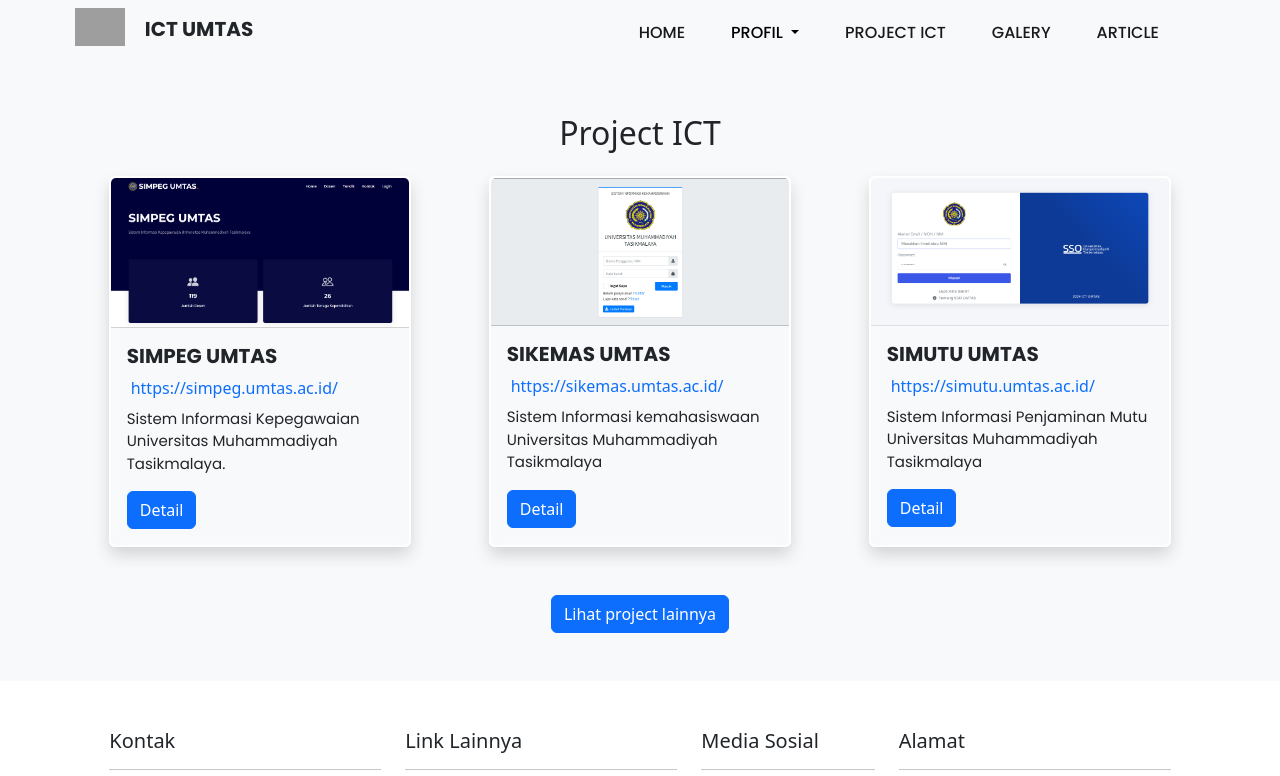
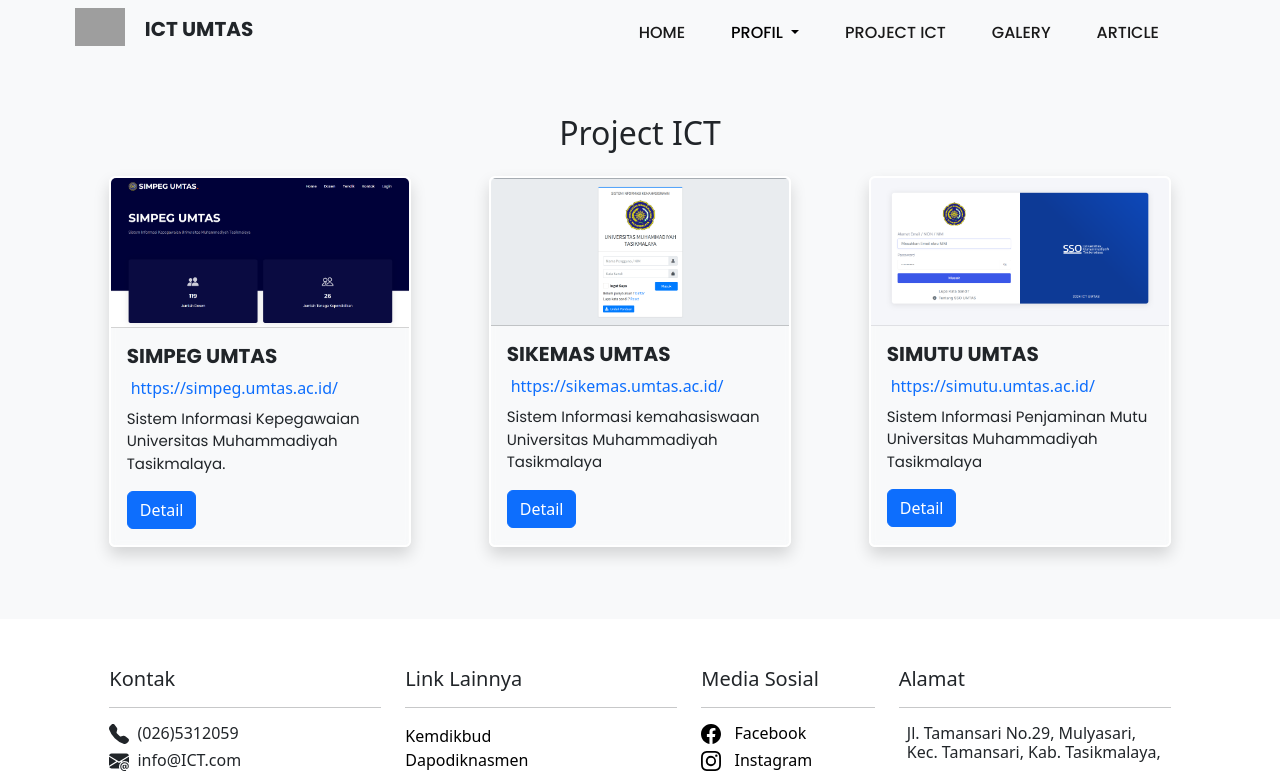
Before and after one commit to pkl-umtas/ICT-UMTAS, a Nuxt app: page /Ict in a window 1280 px wide. Shown: the top 776 px of the page. Built offline with nearby package versions, Linux system fonts and the light colour scheme; grey boxes are pictures that could not be loaded.

Commit message:
Update index.vue

```diff
--- a/pages/Ict/index.vue
+++ b/pages/Ict/index.vue
@@ -17,7 +17,6 @@
             </div>
           </div>
         </div>
-        <NuxtLink to="/project-lainnya" class="btn btn-primary mt-4">Lihat project lainnya</NuxtLink>
       </div>
     </section>
   </template>
```
